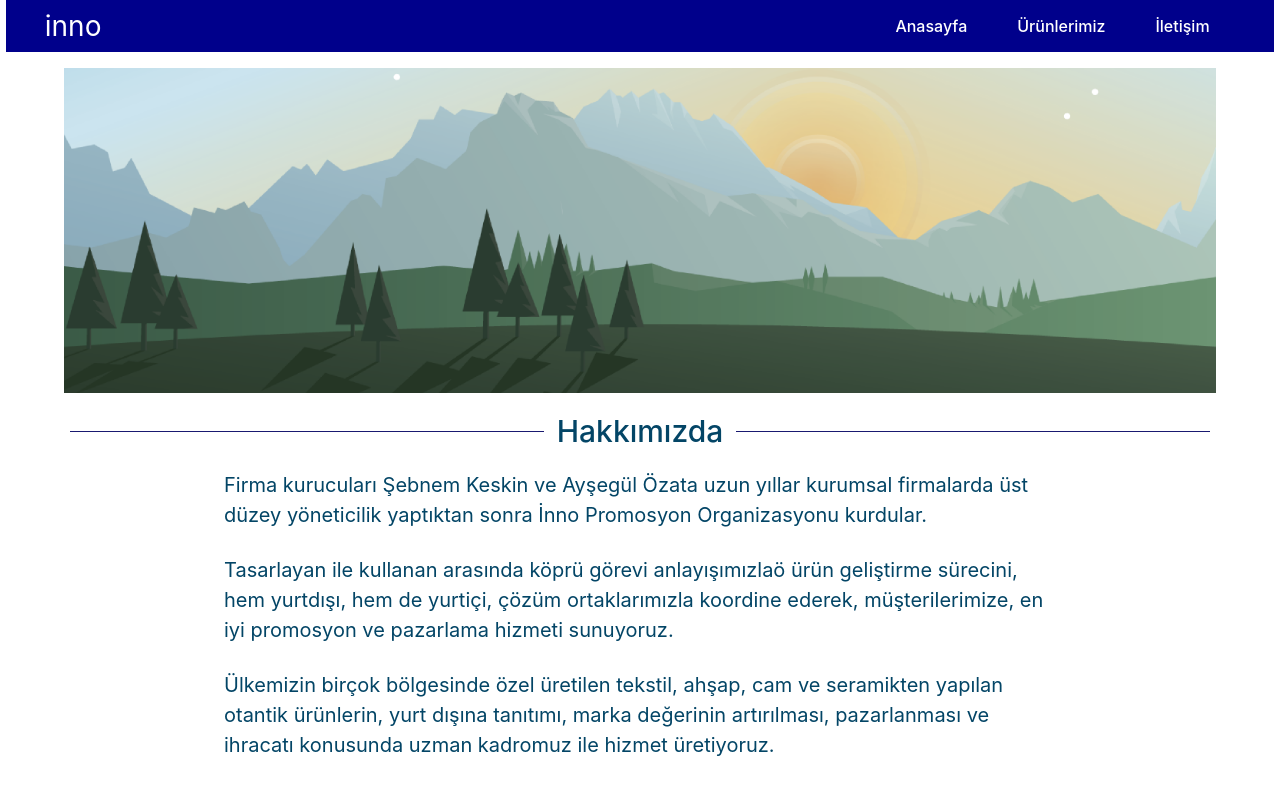
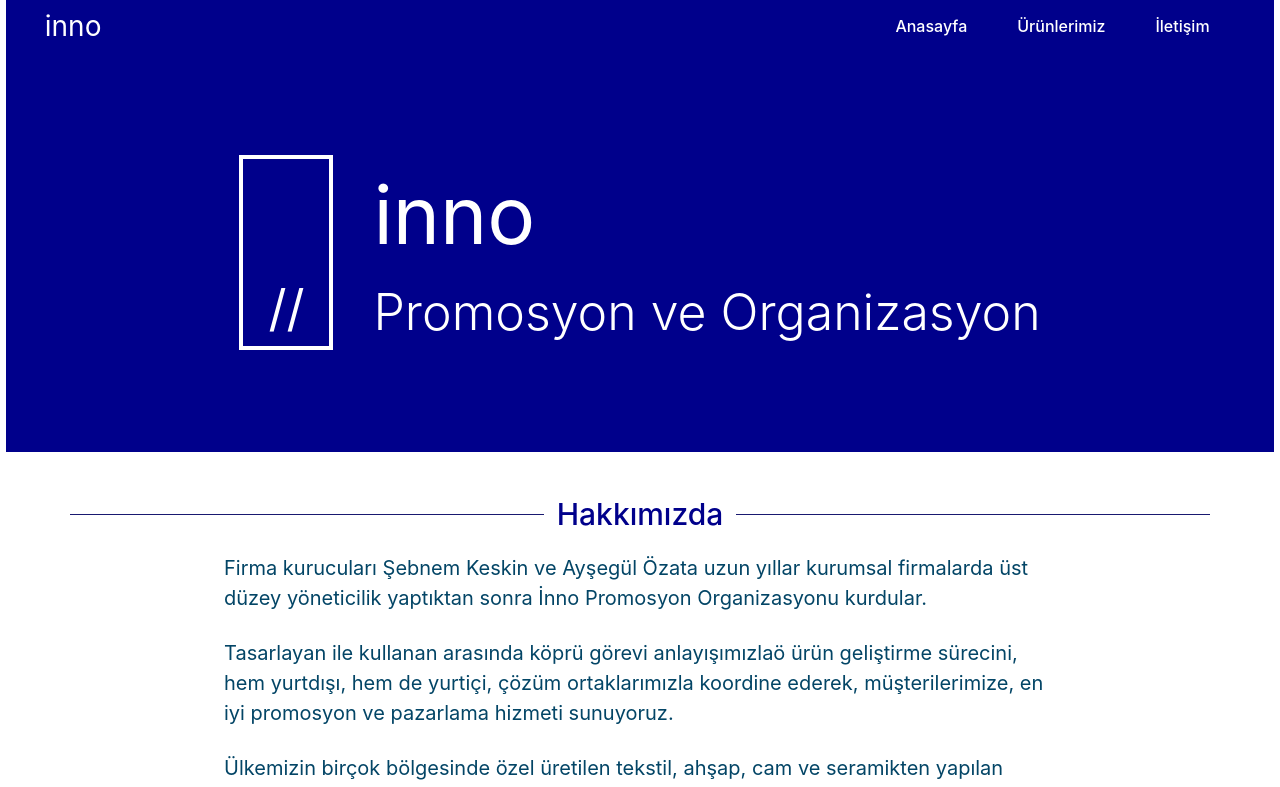
Before and after one commit to makimakimek/inno, a React (Vite) app: page / in a window 1280 px wide. Shown: the top 787 px of the page. Built offline with nearby package versions, Linux system fonts and the light colour scheme.

Commit message:
added logo to hope page - took out placeholder image on the home page

```diff
--- a/src/App.css
+++ b/src/App.css
@@ -36,10 +36,6 @@
   display: flex;
   margin-right: 5vw;
   gap: 50px;
-}
-
-.link {
-
 }
 
 .whiteLink {
@@ -97,6 +93,44 @@
   margin-bottom: 2vh;
 }
 
+.logoContainer {
+  min-width: 99vw;
+  min-height: 400px;
+  background-color: #00008B;
+  color: white;
+  display: flex;
+  align-items: center;
+  justify-content: center;
+  margin-bottom: 5vh;
+}
+
+.textSection {
+  display: flex;
+  gap: 40px;
+}
+
+.companyNameAndAlt {
+  display: flex;
+  flex-direction: column;
+}
+
+.slashes {
+  font-size: 50px;
+  display: flex;
+  align-items: flex-end;
+  border: 4px solid white;
+  padding: 0px 25px;
+}
+
+.companyName {
+  font-size: 80px;
+}
+
+.altName {
+  font-size: 50px;
+  font-weight: 300;
+}
+
 .container1Image {
   display: flex;
   align-items: center;
@@ -123,7 +157,7 @@
   margin: 0 1vw;
   font-size: 30px;
   font-weight: 450;
-  color: #034566;
+  color: #00008B;
 }
 
 .lineAfter {
--- a/src/App.jsx
+++ b/src/App.jsx
@@ -31,8 +31,22 @@ function App() {
           </div>
         </div>
 
-        <div className = "imageContainer">
-          <img src = {placeholder2} className = "container1Image" alt = "a placeholder image for now"/>
+        <div className = "logoContainer">
+          <div className = "textSection">
+            <div className = "slashes">
+              //
+            </div>
+
+            <div className = "companyNameAndAlt">
+              <div className = "companyName">
+                inno
+              </div>
+
+              <div className = "altName">
+                Promosyon ve Organizasyon
+              </div>
+            </div>
+          </div>
         </div>
       </div>
 
```
